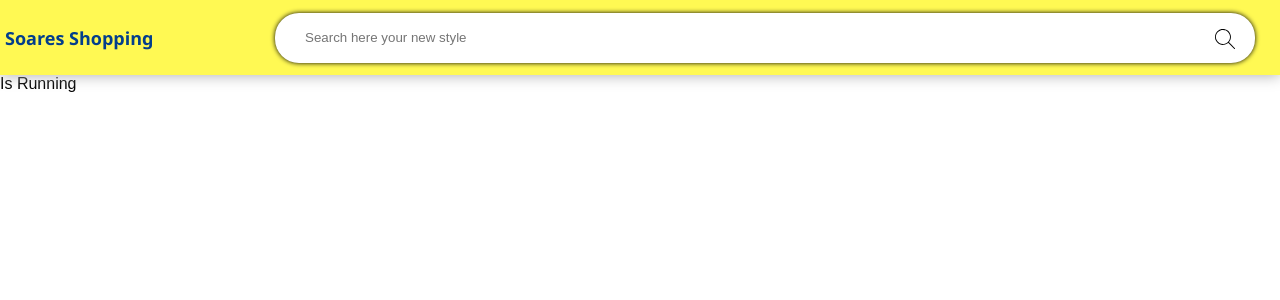
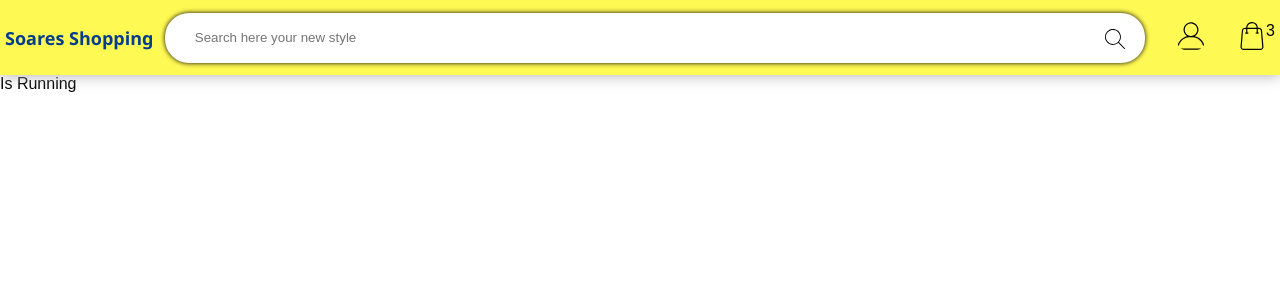
Before and after one commit to EricSoares02/Soares-Shopping-Front, a Next.js app: page / in a window 1280 px wide. Shown: the top 300 px of the page. Built offline with nearby package versions, Linux system fonts and the light colour scheme; a web font is replaced by a local one.

Commit message:
feat: add options in hearder

```diff
--- a/src/components/header/header.tsx
+++ b/src/components/header/header.tsx
@@ -1,6 +1,7 @@
 "use client";
 import { HeaderComponent } from "./header.style";
 import Logo from "./logo/logo";
+import Options from "./options/options";
 import Search from "./search-bar/search-bar";
 
 export default function Header() {
@@ -8,6 +9,7 @@ export default function Header() {
     <HeaderComponent>
       <Logo />
       <Search/>
+      <Options/>
     </HeaderComponent>
   );
 }
```
